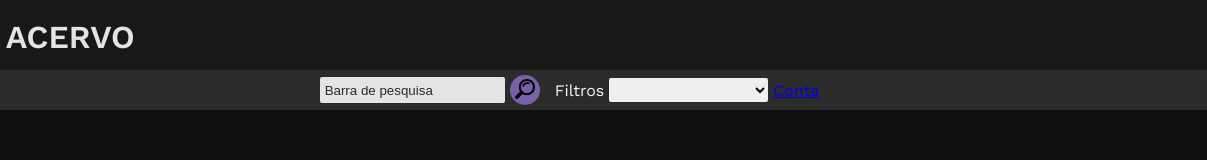
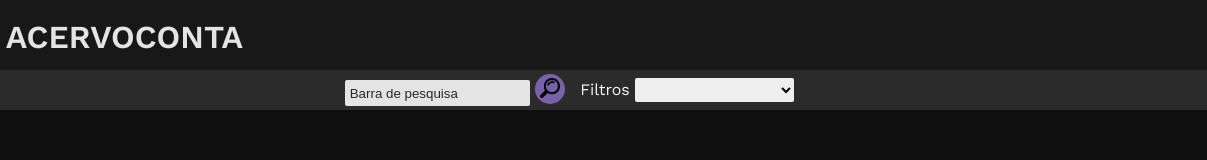
Before and after one commit to KaykSantos/ProjetoBiblioteca, a website: page www/acervo.html in a window 1280 px wide. Shown: the full height of the page, 73-1280 px from the left. Drawn offline with nearby package versions, Linux system fonts and the light colour scheme; no server answers.

Commit message:
update acervo
responsável agora

```diff
--- a/www/acervo.html
+++ b/www/acervo.html
@@ -12,10 +12,14 @@
     <header>
         <div><img src="logo/logoazul.png" alt="logo" height="50px"></div>
         <p>Acervo</p>
+        <p id="contaicon"><a style="color: #e4e4e4; text-decoration: none;" href="conta.html">Conta</a></p>
     </header>
-    <nav>
+    <nav class="navacervo">
+        <div>
             <input type="text" name="pesquisa" id="pesquisa" placeholder="Barra de pesquisa">
             <button id="btnpesquisa" value="pesquisar"><img src="img/lupa.png" alt="lupa" height="20px"></button>
+        </div>
+        <div>
             <label for="filtros" style="color: rgb(247, 247, 247);;">Filtros</label>
             <select name="filtros" id="filtros">
                 <option value="none"></option>
@@ -24,7 +28,7 @@
                 <option value="genero">Gênero</option>
                 <option value="classind">Classificação Indicativa</option>
             </select>
-        <p><a href="conta.html">Conta</a></p>
+        </div>
     </nav>
     <main id="mainAcervo">
         <script src="components/script.js"></script>
```
Lines whose indentation alone changed are shown as unchanged.
